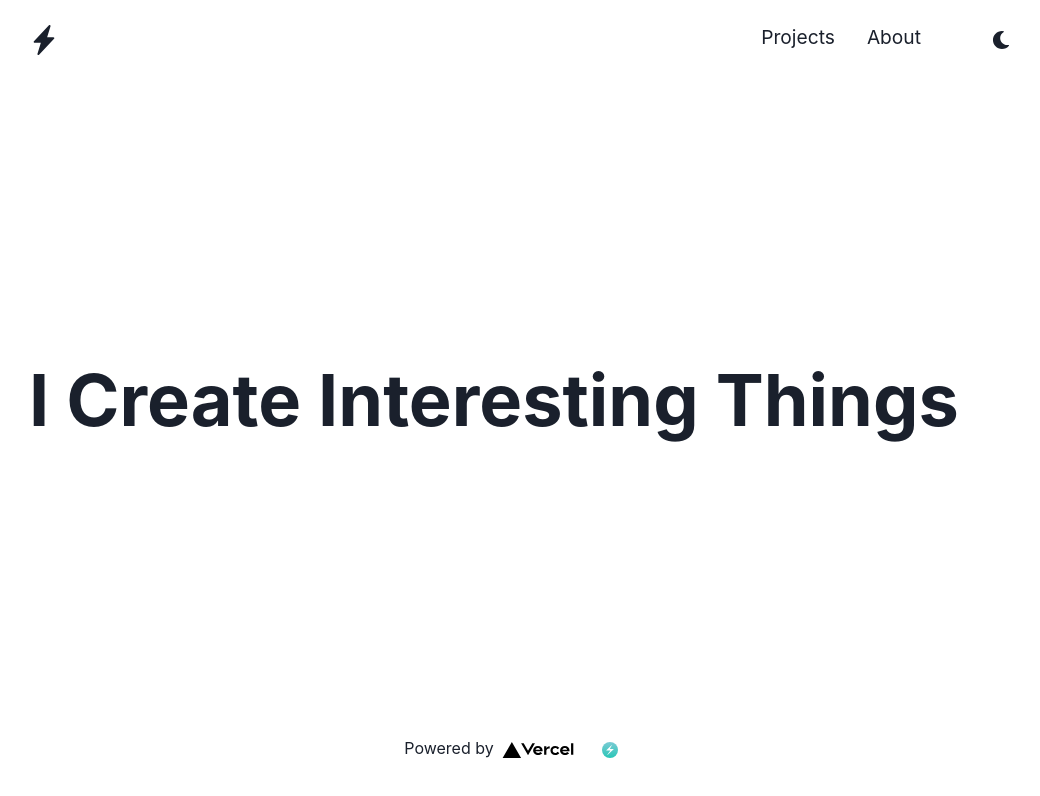
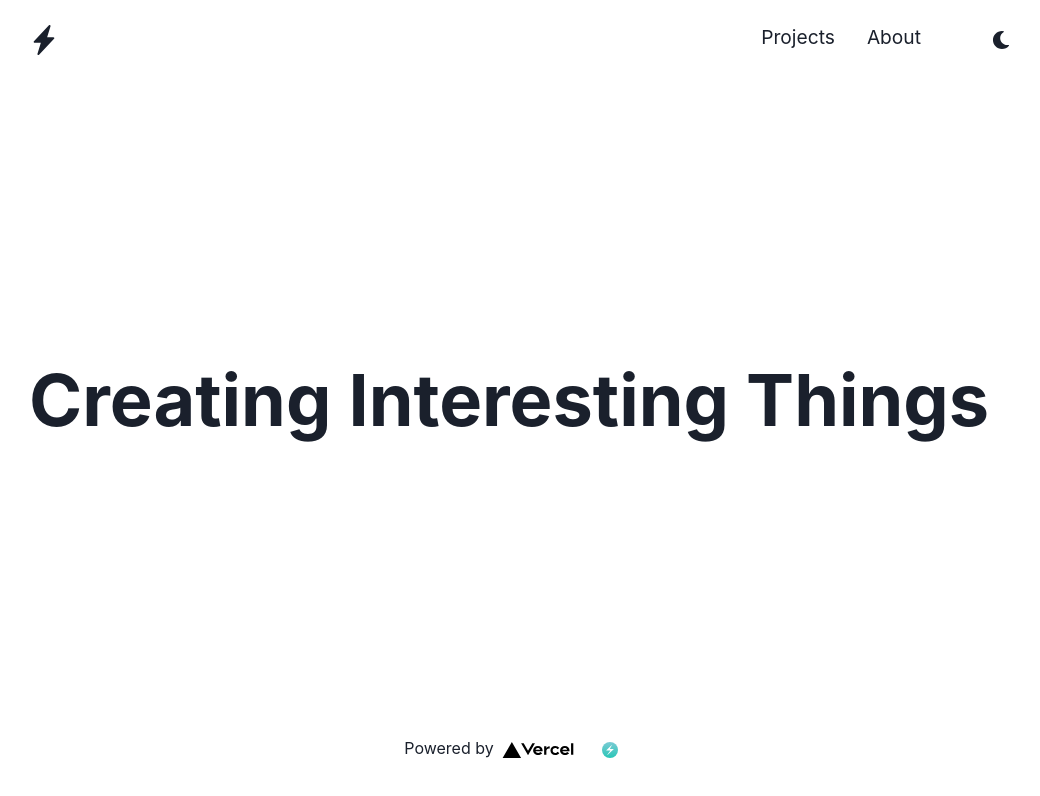
Before and after one commit to akazwz/website, a Next.js app: page / in a window 1280 px wide. Shown: the top 796 px of the page, without its empty margins (115-1155 px from the left). Built offline with nearby package versions, Linux system fonts and the light colour scheme.

Commit message:
update homepage

```diff
--- a/pages/index.tsx
+++ b/pages/index.tsx
@@ -16,7 +16,7 @@ const IndexPage = () => {
           textAlign="center"
         >
           <Heading size="4xl">
-            I Create Interesting Things
+            Creating Interesting Things
           </Heading>
         </Flex>
       </Layout>
```
